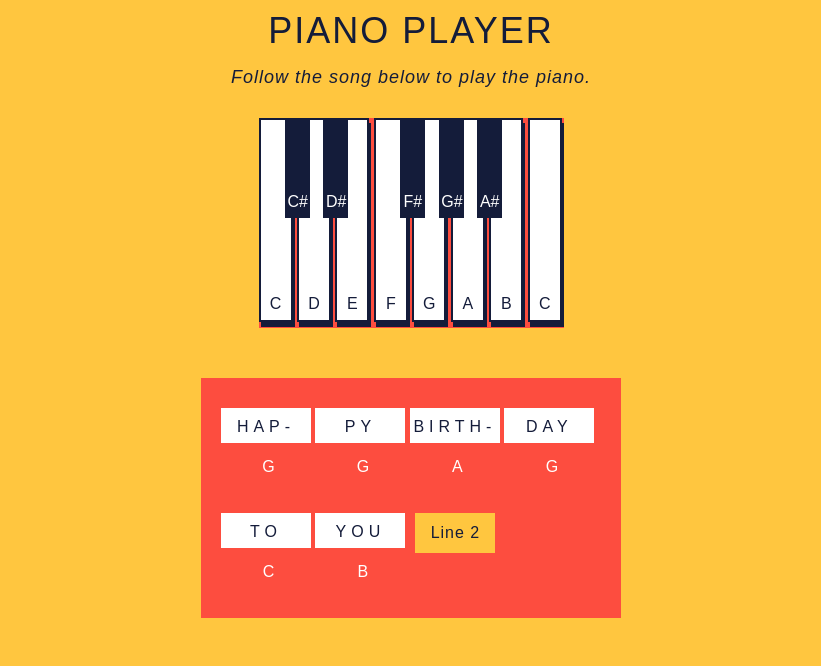
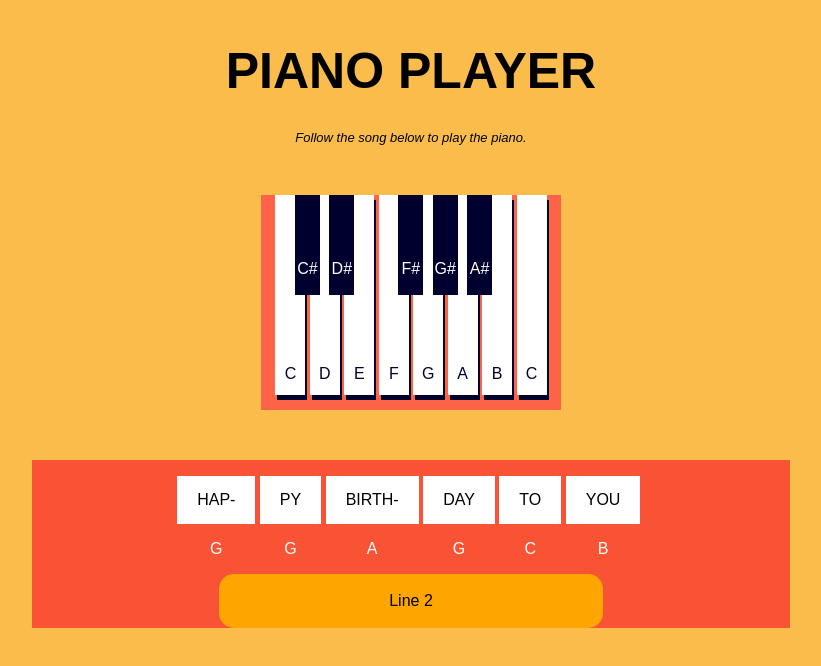
Before and after one commit to leegeepum/codecademy-fullstackweb, a plain HTML site: page index.html in a window 1280 px wide. Shown: the whole page, without its empty margins (229-1050 px from the left). Drawn offline with Linux system fonts and the light colour scheme.

Commit message:
My Project: Piano Player

```diff
--- a/index.html
+++ b/index.html
@@ -2,90 +2,108 @@
 <html lang="en">
   <head>
     <meta charset="UTF-8" />
+    <meta http-equiv="X-UA-Compatible" content="IE=edge" />
+    <meta name="viewport" content="width=device-width, initial-scale=1.0" />
+    <title>PIANO PLAYER</title>
     <link rel="stylesheet" href="style.css" />
+    <script src="script.js" defer></script>
   </head>
-
   <body>
-    <p class="title">Piano Player</p>
-    <p id="demo">Follow the song below to play the piano.</p>
-    <section class="piano">
-      <section id="c-key" class="key">
-        <section class="keynote">C</section>
-      </section>
-      <section id="c-sharp-key" class="black-key">
-        <section class="black-keynote">C#</section>
-      </section>
-      <section id="d-key" class="key">
-        <section class="keynote">D</section>
-      </section>
-      <section id="d-sharp-key" class="black-key">
-        <section class="black-keynote">D#</section>
-      </section>
-      <section id="e-key" class="key">
-        <section class="keynote">E</section>
-      </section>
-      <section id="f-key" class="key">
-        <section class="keynote">F</section>
-      </section>
-      <section id="f-sharp-key" class="black-key">
-        <section class="black-keynote">F#</section>
-      </section>
-      <section id="g-key" class="key">
-        <section class="keynote">G</section>
-      </section>
-      <section id="g-sharp-key" class="black-key">
-        <section class="black-keynote">G#</section>
-      </section>
-      <section id="a-key" class="key">
-        <section class="keynote">A</section>
-      </section>
-      <section id="a-sharp-key" class="black-key">
-        <section class="black-keynote">A#</section>
-      </section>
-      <section id="b-key" class="key">
-        <section class="keynote">B</section>
-      </section>
-      <section id="high-c-key" class="key">
-        <div class="keynote">C</div>
-      </section>
+    <section>
+      <h1>piano player</h1>
+      <h2>Follow the song below to play the piano.</h2>
     </section>
 
-    <section id="lyrics">
-      <section id="column-one">
-        <section id="word-one">HAP-</section>
-        <section id="letter-note-one">G</section>
-      </section>
-      <section id="column-two">
-        <section id="word-two">PY</section>
-        <section id="letter-note-two">G</section>
-      </section>
-      <section id="column-three">
-        <section id="word-three">BIRTH-</section>
-        <section id="letter-note-three">A</section>
-      </section>
-      <section id="column-four">
-        <section id="word-four">DAY</section>
-        <section id="letter-note-four">G</section>
-      </section>
-      <section id="column-five">
-        <section id="word-five">TO</section>
-        <section id="letter-note-five">C</section>
-      </section>
-      <section id="column-six">
-        <section id="word-six">YOU</section>
-        <section id="letter-note-six">B</section>
-      </section>
-      <section id="column-optional" class="column-optional">
-        <section id="word-optional">END</section>
-        <section id="letter-note-optional">A</section>
-      </section>
-
-      <button id="first-next-line">Line 2</button>
-      <button id="second-next-line">Line 3</button>
-      <button id="third-next-line">Line 4</button>
-      <button id="fourth-next-line">Reset</button>
+    <section class="key-area">
+      <div class="key" id="key-c">
+        <p class="key-letter" id="key-c-letter">C</p>
+      </div>
+      <div class="sharp" id="key-csharp">
+        <p class="key-sharp-letter" id="key-csharp-letter">C#</p>
+      </div>
+      <div class="key" id="key-d">
+        <p class="key-letter" id="key-d-letter">D</p>
+      </div>
+      <div class="sharp" id="key-dsharp">
+        <p class="key-sharp-letter" id="key-dsharp-letter">D#</p>
+      </div>
+      <div class="key" id="key-e">
+        <p class="key-letter" id="key-e-letter">E</p>
+      </div>
+      <div class="key" id="key-f">
+        <p class="key-letter" id="key-f-letter">F</p>
+      </div>
+      <div class="sharp" id="key-fsharp">
+        <p class="key-sharp-letter" id="key-fsharp-letter">F#</p>
+      </div>
+      <div class="key" id="key-g">
+        <p class="key-letter" id="key-g-letter">G</p>
+      </div>
+      <div class="sharp" id="key-gsharp">
+        <p class="key-sharp-letter" id="key-gsharp-letter">G#</p>
+      </div>
+      <div class="key" id="key-a">
+        <p class="key-letter" id="key-a-letter">A</p>
+      </div>
+      <div class="sharp" id="key-asharp">
+        <p class="key-sharp-letter" id="key-asharp-letter">A#</p>
+      </div>
+      <div class="key" id="key-b">
+        <p class="key-letter" id="key-b-letter">B</p>
+      </div>
+      <div class="key" id="key-cc">
+        <p class="key-letter" id="key-cc-letter">C</p>
+      </div>
     </section>
 
-    <script src="script.js"></script>
+    <section class="lyric-area one">
+      <div class="lyric-boxes">
+        <p class="lyrics" id="lyric-one">HAP-</p>
+        <p class="notes" id="note-one">G</p>
+      </div>
+
+      <div class="lyric-boxes">
+        <p class="lyrics" id="lyric-two">PY</p>
+        <p class="notes" id="note-two">G</p>
+      </div>
+
+      <div class="lyric-boxes">
+        <p class="lyrics" id="lyric-three">BIRTH-</p>
+        <p class="notes" id="note-three">A</p>
+      </div>
+
+      <div class="lyric-boxes">
+        <p class="lyrics" id="lyric-four">DAY</p>
+        <p class="notes" id="note-four">G</p>
+      </div>
+
+      <div class="lyric-boxes">
+        <p class="lyrics" id="lyric-five">TO</p>
+        <p class="notes" id="note-five">C</p>
+      </div>
+
+      <div class="lyric-boxes">
+        <p class="lyrics" id="lyric-six">YOU</p>
+        <p class="notes" id="note-six">B</p>
+      </div>
+
+      <div class="lyric-boxes">
+        <p class="lyrics" id="lyric-seven">END</p>
+        <p class="notes" id="note-seven">A</p>
+      </div>
+
+      <div class="button" id="button-one">
+        <p id="button-text">Line 2</p>
+      </div>
+      <div class="button" id="button-two">
+        <p id="button-text">Line 3</p>
+      </div>
+      <div class="button" id="button-three">
+        <p id="button-text">Line 4</p>
+      </div>
+      <div class="button" id="button-four">
+        <p id="button-text">RETURN</p>
+      </div>
+    </section>
   </body>
 </html>
--- a/style.css
+++ b/style.css
@@ -1,135 +1,80 @@
 body {
-  margin: 0;
-  padding: 0;
-  font-family: sans-serif;
-  background: #ffc63f;
-}
-.title {
-  font-size: 36px;
-  margin-top: 10px;
-  margin-bottom: 0px;
-  padding: 0;
-  color: #141c3a;
-  text-transform: uppercase;
-  letter-spacing: 2px;
+  background-color: rgb(250, 189, 76);
+  font-family: Arial, Helvetica, sans-serif;
   text-align: center;
 }
-#demo {
-  text-align: center;
-  font-size: 18px;
-  margin-top: 15px;
-  color: #141c3a;
-  letter-spacing: 1px;
+
+h1 {
+  text-transform: uppercase;
+  font-size: 50px;
+  margin-bottom: 0;
+}
+
+h2 {
+  font-size: small;
+  font-weight: lighter;
   font-style: italic;
+  margin: 30px auto;
 }
-.piano {
-  width: 305px;
-  height: 210px;
-  display: block;
-  margin: 0 auto;
-  background-color: #fd4d3f;
-  margin-top: 30px;
+
+.key-area {
+  background-color: tomato;
+  width: 300px;
+  margin: 50px auto;
+  height: 215px;
 }
+
 .key {
+  display: inline-block;
+  box-shadow: 2px 5px;
   width: 30px;
+  background-color: white;
+  color: rgb(0, 0, 46);
   height: 200px;
+}
+
+.sharp {
   display: inline-block;
-  border: solid #141c3a 2px;
-  box-shadow: 2px 5px;
-  background-color: white;
-  color: #141c3a;
-}
-.black-key {
+  background-color: rgb(0, 0, 46);
+  color: white;
   width: 25px;
   height: 100px;
+  position: absolute;
+  margin-left: -15px;
+}
+
+.key-letter {
+  margin-top: 170px;
+}
+
+.key-sharp-letter {
+  margin-top: 65px;
+}
+
+.lyric-area {
+  background-color: rgb(249, 83, 53);
+  width: 60%;
+  margin: 50px auto;
+  padding: 30px auto;
+}
+
+.lyric-boxes {
   display: inline-block;
-  background-color: #141c3a;
+}
+
+.lyrics {
+  background-color: white;
+  padding: 15px 20px;
+}
+
+.notes {
   color: white;
-  position: absolute;
-  margin-left: -12px;
-  padding: 0px;
 }
-.keynote {
-  width: 20px;
-  height: 20px;
-  text-align: center;
-  display: block;
+
+.button {
+  background-color: orange;
+  padding: 2px;
+  width: 50%;
   margin: 0 auto;
-  margin-top: 175px;
-  color: #141c3a;
+  border-radius: 15px;
 }
-.black-keynote {
-  width: 20px;
-  height: 20px;
-  text-align: center;
-  display: block;
-  margin: 0 auto;
-  margin-top: 75px;
-}
-#lyrics {
-  width: 400px;
-  height: 240px;
-  display: block;
-  margin: 0 auto;
-  padding-left: 20px;
-  margin-top: 50px;
-  background-color: #fd4d3f;
-}
-#column-one,
-#column-two,
-#column-three,
-#column-four,
-#column-five,
-#column-six,
-#column-optional {
-  width: 90px;
-  display: inline-block;
-  text-align: center;
-  margin-top: 30px;
-}
-#column-optional {
-  display: none;
-}
-#word-one,
-#word-two,
-#word-three,
-#word-four,
-#word-five,
-#word-six,
-#word-optional {
-  background-color: white;
-  width: 90px;
-  height: 25px;
-  padding-top: 10px;
-  letter-spacing: 5px;
-  color: #141c3a;
-}
-#letter-note-one,
-#letter-note-two,
-#letter-note-three,
-#letter-note-four,
-#letter-note-five,
-#letter-note-six,
-#letter-note-optional {
-  color: white;
-  width: 25px;
-  height: 25px;
-  margin-top: 15px;
-  margin-left: 35px;
-}
-#first-next-line,
-#second-next-line,
-#third-next-line,
-#fourth-next-line {
-  width: 80px;
-  height: 40px;
-  font-size: 16px;
-  position: absolute;
-  margin-top: 30px;
-  margin-left: 10px;
-  border: none;
-  background-color: #ffc63f;
-  color: #141c3a;
-  letter-spacing: 1px;
-  cursor: pointer;
-}
```
Also changed, not shown: script.js (+93 -95 lines).
